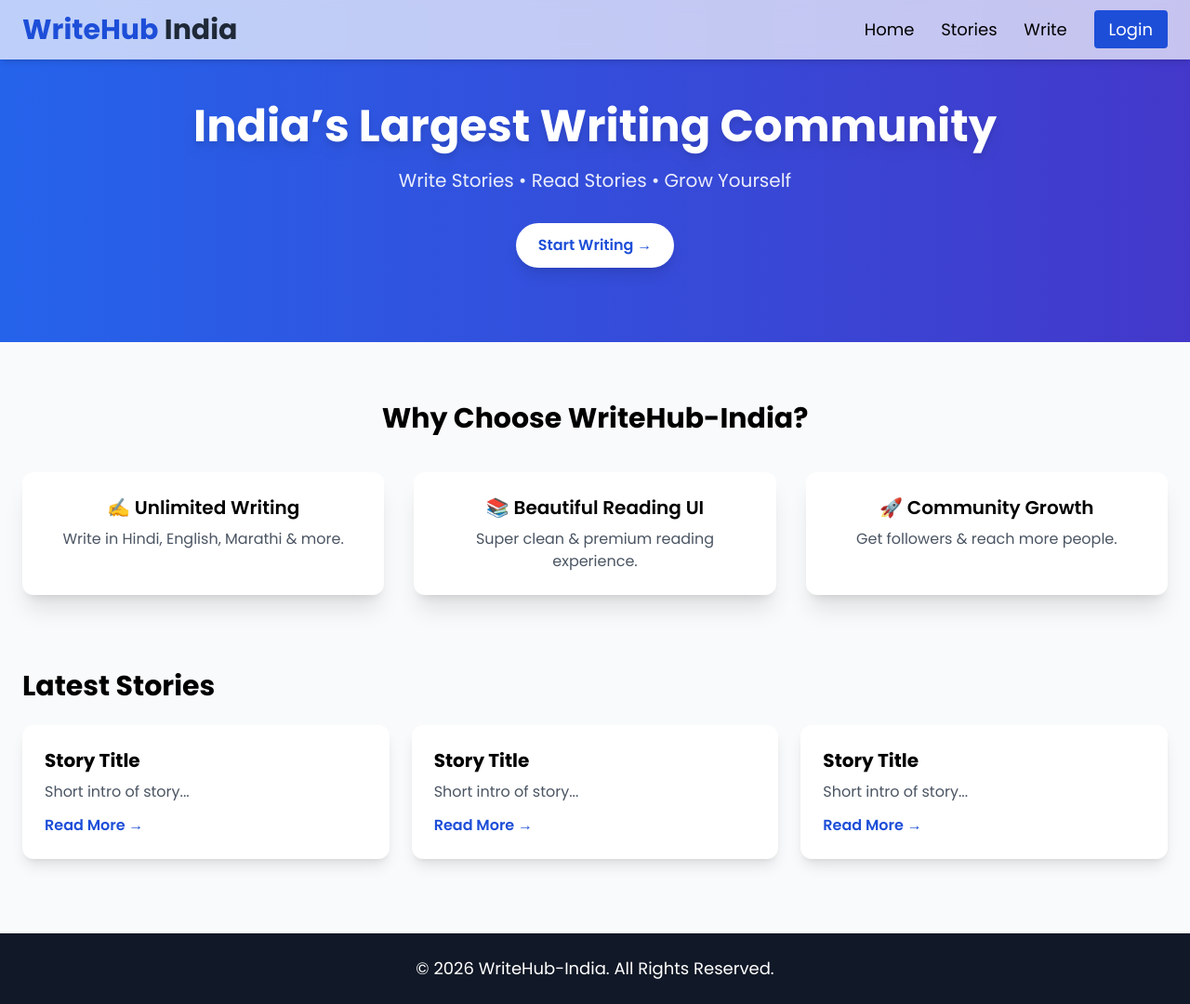
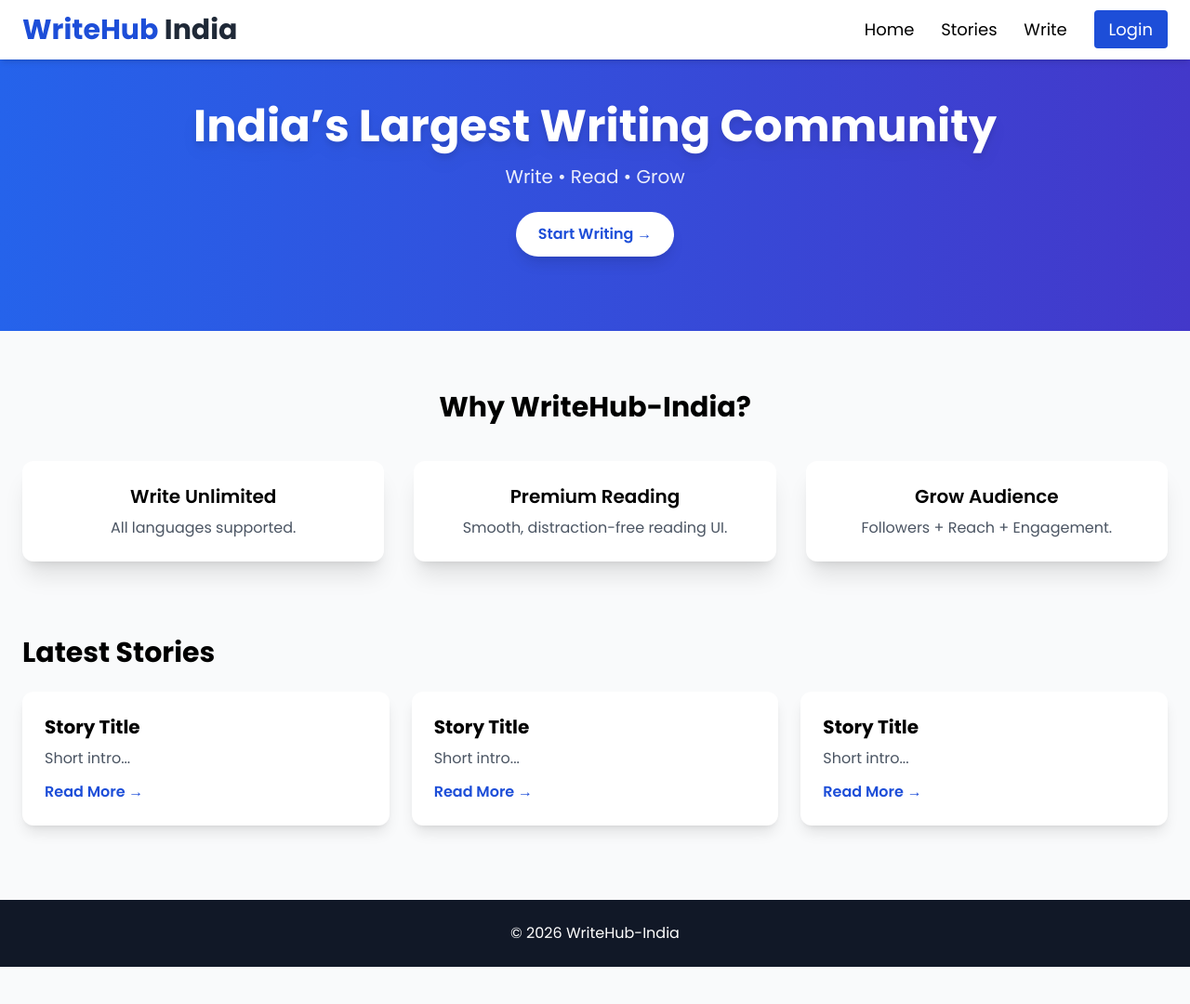
Before and after one commit to asheeshsarkar0-star/WriteHub-India, a plain HTML site: page index.html in a window 1280 px wide. Shown: the whole page at 93% size. After the commit the page ends 1040 px from the top, so only its background shows below. Drawn offline with nearby package versions, Linux system fonts and the light colour scheme.

Commit message:
Update index.html

```diff
--- a/index.html
+++ b/index.html
@@ -3,103 +3,87 @@
 <head>
 <meta charset="UTF-8">
 <title>WriteHub-India</title>
-<meta name="viewport" content="width=device-width, initial-scale=1.0">
+<meta name="viewport" content="width=device-width, initial-scale=1">
+<script src="https://cdn.tailwindcss.com"></script>
+<link href="https://fonts.googleapis.com/css2?family=Poppins:wght@300;400;600;700&display=swap" rel="stylesheet">
+<style> body{font-family:'Poppins',sans-serif;} </style>
+</head>
 
-<!-- Tailwind -->
-<script src="https://cdn.tailwindcss.com"></script>
-
-<!-- Google Font -->
-<link href="https://fonts.googleapis.com/css2?family=Poppins:wght@300;400;600;700&display=swap" rel="stylesheet">
-
-<style>
-    body { font-family: 'Poppins', sans-serif; }
-</style>
-
-</head>
 <body class="bg-gray-50">
 
-<!-- NAVBAR -->
-<header class="backdrop-blur bg-white/70 shadow-md fixed w-full top-0 z-50">
-    <div class="max-w-7xl mx-auto px-6 h-16 flex items-center justify-between">
+<!-- Navbar -->
+<header class="bg-white shadow-md fixed w-full top-0 z-50">
+  <div class="max-w-7xl mx-auto px-6 h-16 flex justify-between items-center">
     <h1 class="text-3xl font-bold text-blue-700">WriteHub <span class="text-gray-800">India</span></h1>
-
     <nav class="space-x-6 text-lg">
-            <a href="index.html" class="hover:text-blue-700">Home</a>
-            <a href="read.html" class="hover:text-blue-700">Stories</a>
-            <a href="submit.html" class="hover:text-blue-700">Write</a>
-            <a href="login.html" class="bg-blue-700 px-4 py-2 rounded text-white hover:bg-blue-800">Login</a>
+      <a href="index.html">Home</a>
+      <a href="read.html">Stories</a>
+      <a href="submit.html">Write</a>
+      <a href="login.html" class="bg-blue-700 text-white px-4 py-2 rounded">Login</a>
     </nav>
   </div>
 </header>
 
-
-<!-- HERO SECTION -->
-<section class="pt-28 pb-20 bg-gradient-to-r from-blue-600 to-indigo-700 text-white text-center">
+<!-- Hero -->
+<section class="pt-28 pb-20 text-center bg-gradient-to-r from-blue-600 to-indigo-700 text-white">
   <h2 class="text-5xl font-extrabold drop-shadow-lg">India’s Largest Writing Community</h2>
-    <p class="mt-5 text-xl opacity-90">Write Stories • Read Stories • Grow Yourself</p>
-
-    <a href="submit.html" class="mt-8 inline-block bg-white text-blue-700 font-semibold px-6 py-3 rounded-full shadow-lg hover:bg-gray-200">
+  <p class="mt-4 text-xl opacity-90">Write • Read • Grow</p>
+  <a href="submit.html" class="mt-6 inline-block bg-white text-blue-700 font-semibold px-6 py-3 rounded-full shadow-lg hover:bg-gray-200">
     Start Writing →
   </a>
 </section>
 
-
-<!-- FEATURE GRID -->
+<!-- Premium Cards -->
 <section class="max-w-7xl mx-auto mt-16 px-6">
-    <h3 class="text-3xl font-bold text-center">Why Choose WriteHub-India?</h3>
+  <h3 class="text-3xl font-bold text-center">Why WriteHub-India?</h3>
 
   <div class="grid grid-cols-1 md:grid-cols-3 gap-8 mt-10">
-
     <div class="bg-white shadow-xl rounded-xl p-6 text-center hover:scale-105 transition">
-            <h4 class="text-xl font-semibold">✍ Unlimited Writing</h4>
-            <p class="mt-2 text-gray-600">Write in Hindi, English, Marathi & more.</p>
+      <h4 class="text-xl font-semibold">Write Unlimited</h4>
+      <p class="mt-2 text-gray-600">All languages supported.</p>
     </div>
 
     <div class="bg-white shadow-xl rounded-xl p-6 text-center hover:scale-105 transition">
-            <h4 class="text-xl font-semibold">📚 Beautiful Reading UI</h4>
-            <p class="mt-2 text-gray-600">Super clean & premium reading experience.</p>
+      <h4 class="text-xl font-semibold">Premium Reading</h4>
+      <p class="mt-2 text-gray-600">Smooth, distraction-free reading UI.</p>
     </div>
 
     <div class="bg-white shadow-xl rounded-xl p-6 text-center hover:scale-105 transition">
-            <h4 class="text-xl font-semibold">🚀 Community Growth</h4>
-            <p class="mt-2 text-gray-600">Get followers & reach more people.</p>
+      <h4 class="text-xl font-semibold">Grow Audience</h4>
+      <p class="mt-2 text-gray-600">Followers + Reach + Engagement.</p>
     </div>
-
   </div>
 </section>
 
-
-<!-- LATEST STORIES -->
+<!-- Latest -->
 <section class="max-w-7xl mx-auto mt-20 px-6">
   <h3 class="text-3xl font-bold mb-6">Latest Stories</h3>
 
-    <div class="grid grid-cols-1 md:grid-cols-3 gap-6">
+  <div class="grid md:grid-cols-3 gap-6">
 
     <div class="bg-white rounded-xl shadow-lg p-6 hover:shadow-xl transition">
       <h4 class="text-xl font-bold">Story Title</h4>
-            <p class="text-gray-600 mt-2">Short intro of story...</p>
+      <p class="text-gray-600 mt-2">Short intro...</p>
       <a href="story.html" class="text-blue-700 font-semibold mt-3 inline-block">Read More →</a>
     </div>
 
     <div class="bg-white rounded-xl shadow-lg p-6 hover:shadow-xl transition">
       <h4 class="text-xl font-bold">Story Title</h4>
-            <p class="text-gray-600 mt-2">Short intro of story...</p>
+      <p class="text-gray-600 mt-2">Short intro...</p>
       <a href="story.html" class="text-blue-700 font-semibold mt-3 inline-block">Read More →</a>
     </div>
 
     <div class="bg-white rounded-xl shadow-lg p-6 hover:shadow-xl transition">
       <h4 class="text-xl font-bold">Story Title</h4>
-            <p class="text-gray-600 mt-2">Short intro of story...</p>
+      <p class="text-gray-600 mt-2">Short intro...</p>
       <a href="story.html" class="text-blue-700 font-semibold mt-3 inline-block">Read More →</a>
     </div>
 
   </div>
 </section>
 
-
-<!-- FOOTER -->
-<footer class="bg-gray-900 text-white mt-20 py-6 text-center text-lg">
-    © 2026 WriteHub-India. All Rights Reserved.
+<footer class="bg-gray-900 text-white text-center py-6 mt-20">
+  © 2026 WriteHub-India
 </footer>
 
 </body>
```
Lines whose indentation alone changed are shown as unchanged.
